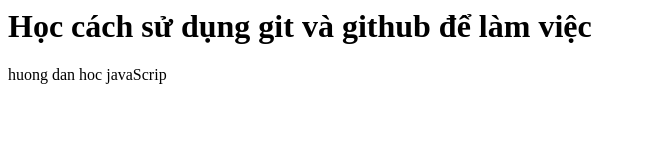
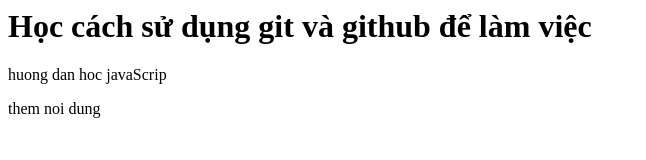
Before and after one commit to ky-black/JavaScript, a plain HTML site: page index.html in a window 1280 px wide. Shown: the whole page, without its empty margins (0-646 px from the left). Drawn offline with Linux system fonts and the light colour scheme.

Commit message:
them phan Span

```diff
--- a/index.html
+++ b/index.html
@@ -8,6 +8,6 @@
 <body>
     <h1>Học cách sử dụng git và github để làm việc</h1>
     <p>huong dan hoc javaScrip</p>
-
+    <span> them noi dung</span>
 </body>
 </html>
```
